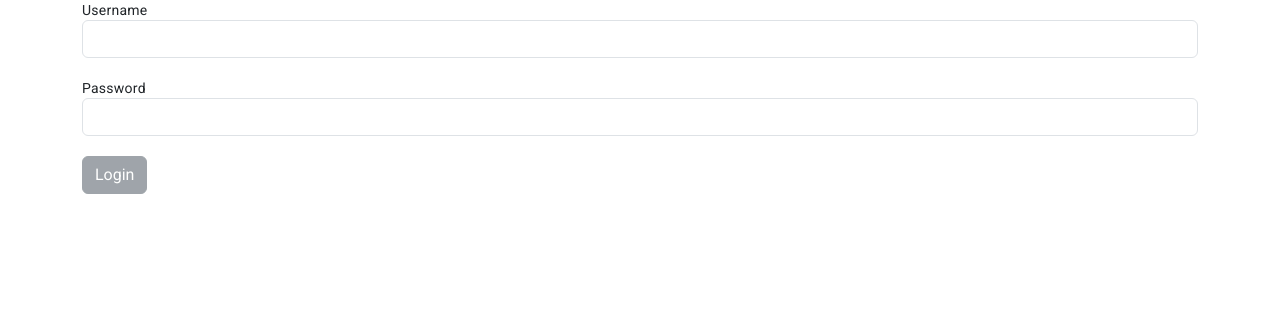
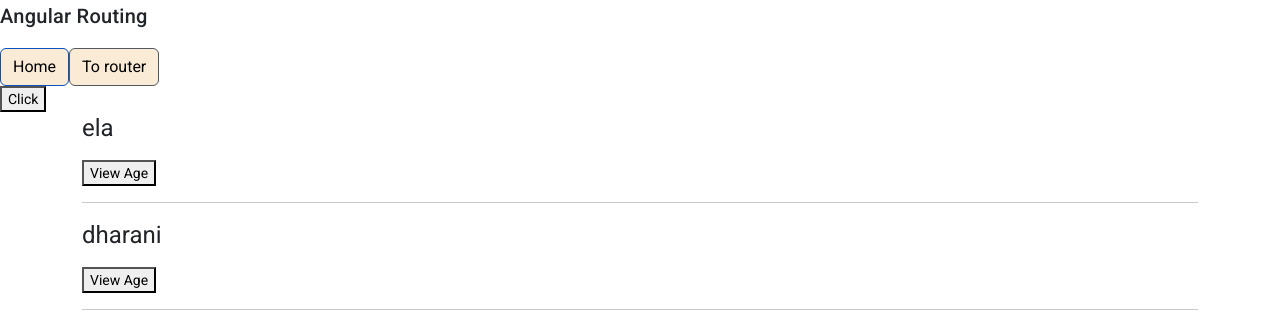
Before and after one commit to Elavarasu1107/Angular, an Angular app: page /routerDemo in a window 1280 px wide. Before the commit this address led to /. Shown: the top 332 px of the page. Built offline with nearby package versions, Linux system fonts and the light colour scheme.

Commit message:
[Elavarasu] Added . router examples

```diff
--- a/src/app/app-routing.module.ts
+++ b/src/app/app-routing.module.ts
@@ -1,7 +1,12 @@
 import { NgModule } from '@angular/core';
 import { RouterModule, Routes } from '@angular/router';
+import { RoutingDemoComponent } from './routing-demo/routing-demo.component';
+import { ViewAgeComponent } from './view-age/view-age.component';
 
-const routes: Routes = [];
+const routes: Routes = [
+  {path: 'routerDemo', component: RoutingDemoComponent},
+  {path: 'age/:id', component: ViewAgeComponent}
+];
 
 @NgModule({
   imports: [RouterModule.forRoot(routes)],
--- a/src/app/app.component.html
+++ b/src/app/app.component.html
@@ -7,4 +7,9 @@
 <!-- <app-directives></app-directives> -->
 <!-- <app-pipes></app-pipes> -->
 <!-- <app-forms></app-forms> -->
-<app-custom-validators></app-custom-validators>
+<!-- <app-custom-validators></app-custom-validators> -->
+<h2>Angular Routing</h2>
+<button class="btn btn-primary" routerLink="/" routerLinkActive="active">Home</button>
+<button class="btn btn-secondary" routerLink="/routerDemo" routerLinkActive="active">To router</button>
+<br>
+<router-outlet></router-outlet>
--- a/src/app/app.component.scss
+++ b/src/app/app.component.scss
@@ -0,0 +1,4 @@
+.active{
+    background-color: antiquewhite;
+    color: black;
+}
--- /dev/null
+++ b/src/app/routing-demo/routing-demo.component.html
@@ -0,0 +1,8 @@
+<button (click)="routerTS()">Click</button>
+<div class="container">
+    <div *ngFor="let item of data; let i = index">
+        <h1>{{ item.name }}</h1>
+        <button [routerLink]="['/age', i]">View Age</button>
+        <hr>
+    </div>
+</div>
--- /dev/null
+++ b/src/app/routing-demo/routing-demo.component.ts
@@ -0,0 +1,29 @@
+import { Component } from '@angular/core';
+import { Router } from '@angular/router';
+
+@Component({
+  selector: 'app-routing-demo',
+  templateUrl: './routing-demo.component.html',
+  styleUrls: ['./routing-demo.component.scss']
+})
+export class RoutingDemoComponent {
+
+  constructor(private router:Router){}
+
+  data: any = [
+    {
+      name: 'ela',
+      age: 27,
+      id: 1
+    },
+    {
+      name: 'dharani',
+      age: 27,
+      id: 2
+    }
+  ]
+
+  routerTS(){
+    this.router.navigate(['/age', 1], {queryParams:{name:'ela'}})
+  }
+}
--- /dev/null
+++ b/src/app/view-age/view-age.component.html
@@ -0,0 +1 @@
+<h1>Hi world</h1>
--- /dev/null
+++ b/src/app/view-age/view-age.component.ts
@@ -0,0 +1,27 @@
+import { Component, OnInit } from '@angular/core';
+import { ActivatedRoute } from '@angular/router';
+import { Observable } from 'rxjs';
+
+@Component({
+  selector: 'app-view-age',
+  templateUrl: './view-age.component.html',
+  styleUrls: ['./view-age.component.scss']
+})
+export class ViewAgeComponent implements OnInit {
+
+  constructor(private router:ActivatedRoute){}
+
+  ngOnInit(): void {
+    this.router.paramMap.subscribe(value=>{
+      console.log(value.get('id'));
+    })
+
+    const obsTest$ = new Observable(observer=>{
+      observer.next('Hi from observer');
+      observer.next('Hello from observer')
+    }).subscribe(value=>{
+      console.log(value);
+
+    });
+  }
+}
```
Also changed, not shown: src/app/app.module.ts (+6 -1 lines), src/app/routing-demo/routing-demo.component.scss (added), src/app/view-age/view-age.component.scss (added), 2 other files (tests, documents, lock files or other folders).
